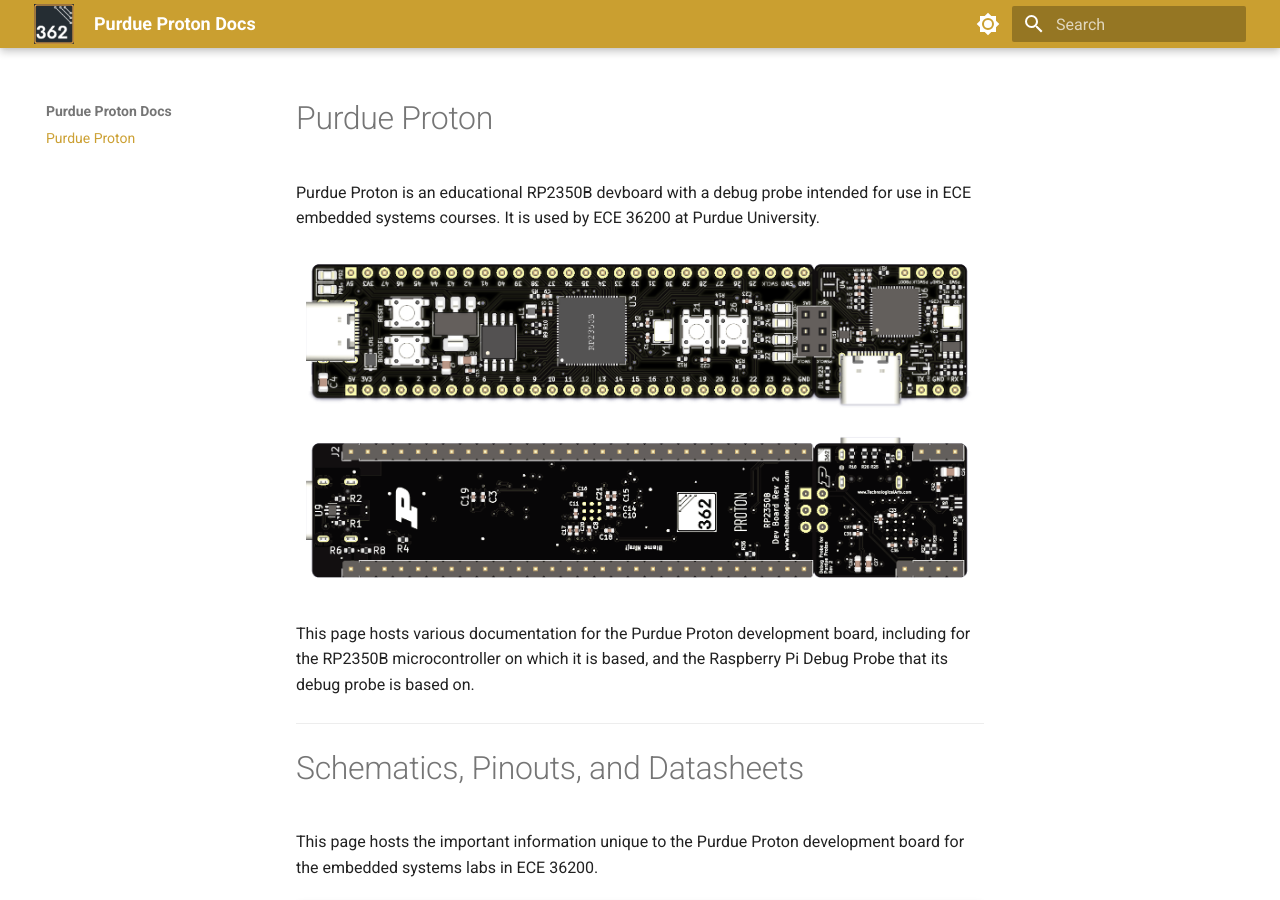
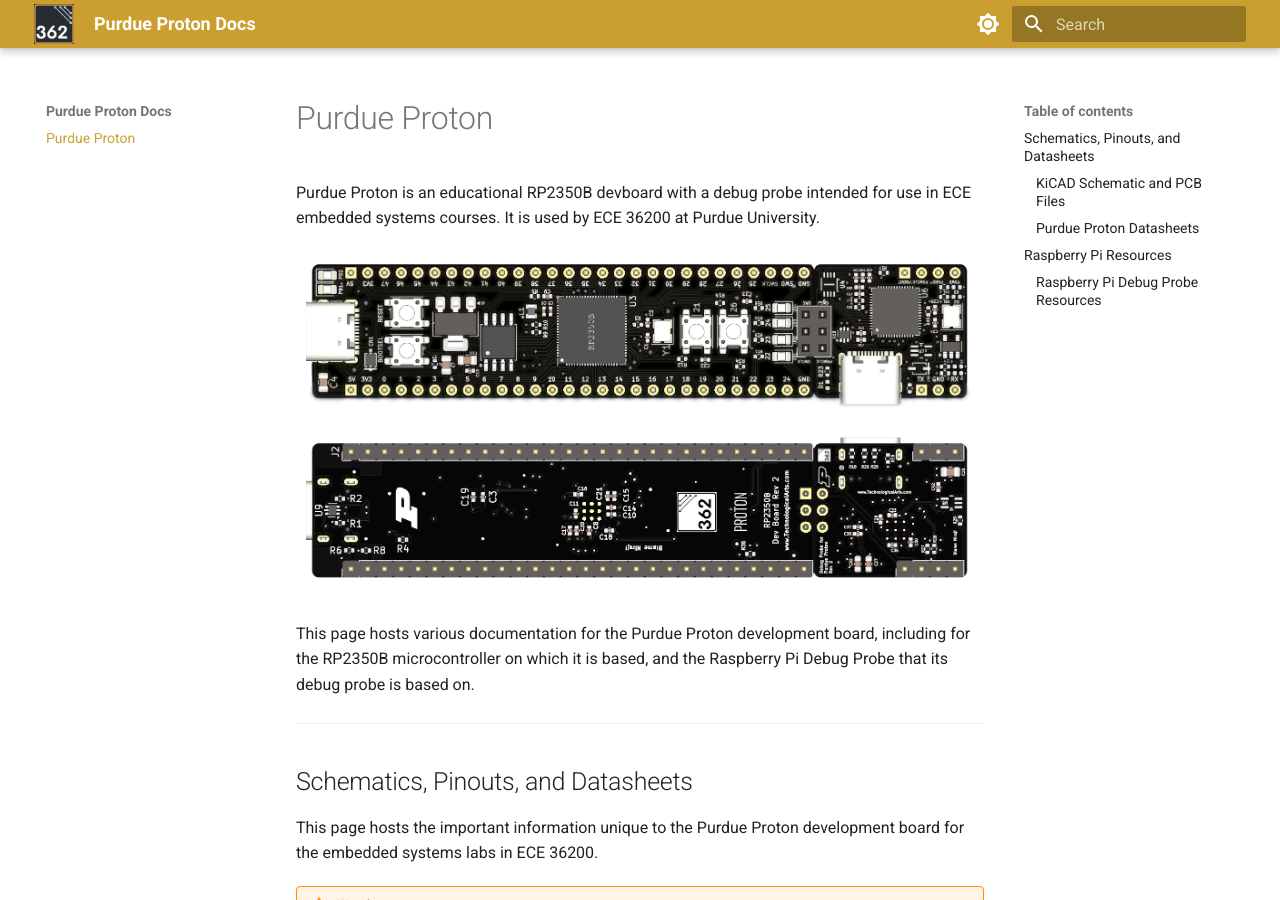
Before and after one commit to ece362-purdue/proton-labs, an MkDocs documentation site: the page built from docs/index.md, in a window 1280 px wide and 900 px high. Built offline with MkDocs 1.6.1 and Material for MkDocs 9.7.7, drawn with Linux system fonts in a browser that asks for light colours.

Commit message:
More spring cleaning

```diff
--- a/docs/index.md
+++ b/docs/index.md
@@ -9,7 +9,7 @@
 
 <hr>
 
-# Schematics, Pinouts, and Datasheets
+## Schematics, Pinouts, and Datasheets
 
 This page hosts the important information unique to the Purdue Proton development board for the embedded systems labs in ECE 36200.
 
@@ -18,11 +18,11 @@
 
 To open a page in a new tab, hold Ctrl/Cmd and click on the link!
 
-## KiCAD Schematic and PCB Files
+### KiCAD Schematic and PCB Files
 
 *will be uploaded once finalized*
 
-## Purdue Proton Datasheets
+### Purdue Proton Datasheets
 
 <!-- Proton User Guide (Coming soon)   -->
 [Proton User Guide](assets/Proton%20User%20Guide.pdf)
@@ -34,6 +34,6 @@
 [Pico C/C++ SDK](https://datasheets.raspberrypi.com/pico/raspberry-pi-pico-c-sdk.pdf)
 [Hardware Design Guide for RP2350](https://datasheets.raspberrypi.com/rp2350/hardware-design-with-rp2350.pdf)
 
-## Raspberry Pi Debug Probe Resources
+### Raspberry Pi Debug Probe Resources
 [Debug Probe Schematics](https://datasheets.raspberrypi.com/debug/raspberry-pi-debug-probe-schematics.pdf)
 [Raspberry Pi `debugprobe` firmware](https://github.com/raspberrypi/debugprobe)
```
